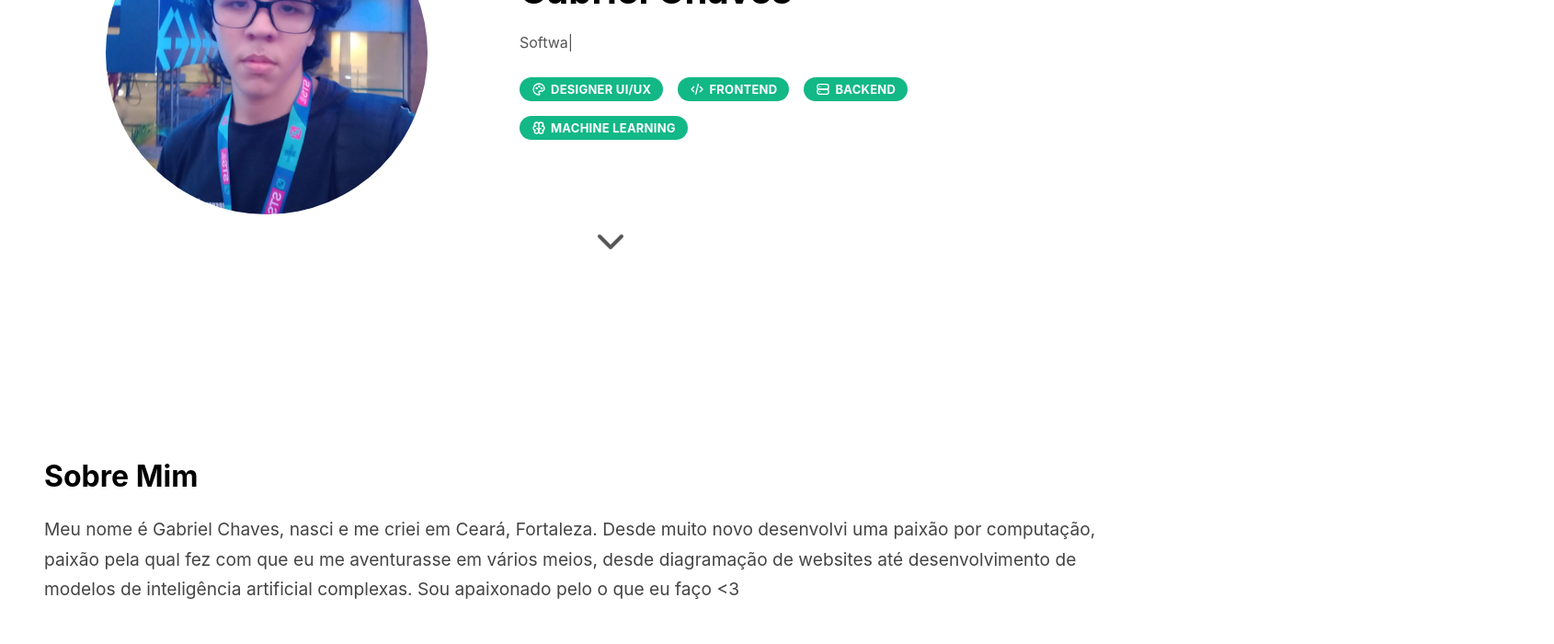
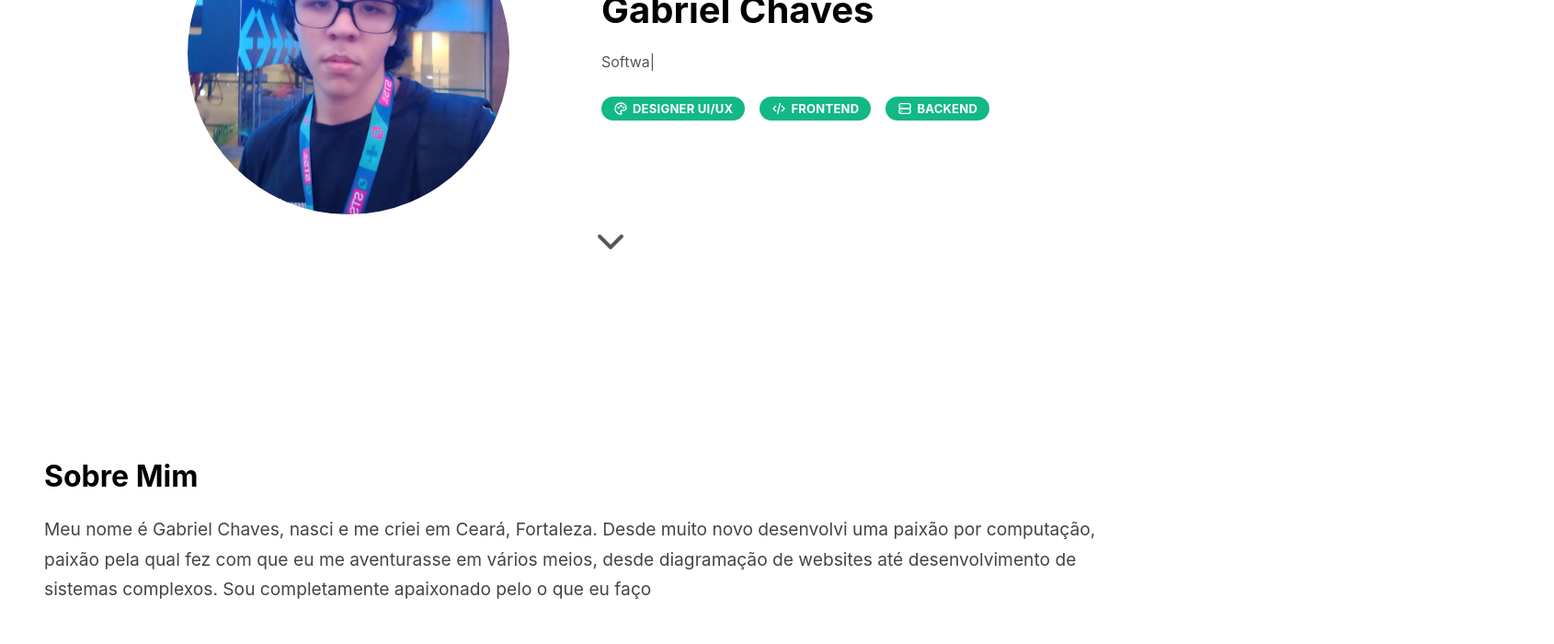
Before and after one commit to Peregrinoo/peregrinoo-portifolio, a Next.js app: page / in a window 1280 px wide. Shown: the part 340-1040 px from the top of the page at 92% size, 1690 px wide, since content can reach past the window. Built offline with nearby package versions, Linux system fonts and the light colour scheme.

Commit message:
chore: Updated presentation and about me text's and badges.

```diff
--- a/src/modules/Landing-page/steps/landing-page.about-me.tsx
+++ b/src/modules/Landing-page/steps/landing-page.about-me.tsx
@@ -58,7 +58,7 @@ export default function LandingPageAboutMe() {
                             marginBottom: "1rem",
                         }}
                     >
-                        Meu nome é Gabriel Chaves, nasci e me criei em Ceará, Fortaleza. Desde muito novo desenvolvi uma paixão por computação, paixão pela qual fez com que eu me aventurasse em vários meios, desde diagramação de websites até desenvolvimento de modelos de inteligência artificial complexas. Sou apaixonado pelo o que eu faço {"<3"}
+                        Meu nome é Gabriel Chaves, nasci e me criei em Ceará, Fortaleza. Desde muito novo desenvolvi uma paixão por computação, paixão pela qual fez com que eu me aventurasse em vários meios, desde diagramação de websites até desenvolvimento de sistemas complexos. Sou completamente apaixonado pelo o que eu faço
                     </Text>
 
                     <Divider my="sm" color={dark ? "#444" : "#ccc"} w={"100%"} />
--- a/src/modules/Landing-page/steps/landing-page.presentation.tsx
+++ b/src/modules/Landing-page/steps/landing-page.presentation.tsx
@@ -20,7 +20,6 @@ export default function LandingPagePresentation() {
         { label: "Designer UI/UX", icon: IconPalette, color: "teal" },
         { label: "Frontend", icon: IconCode, color: "teal" },
         { label: "Backend", icon: IconServer, color: "teal" },
-        { label: "Machine Learning", icon: IconBrain, color: "teal" },
     ];
 
     return (
```
